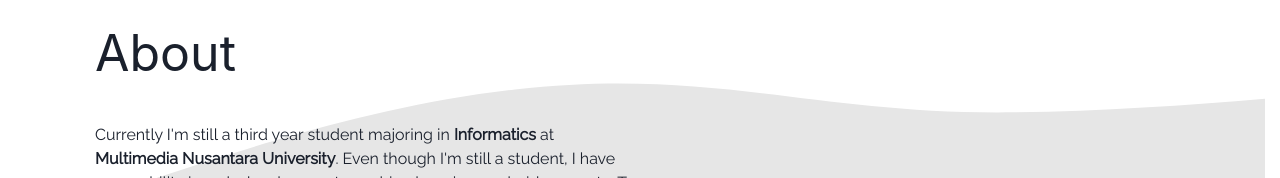
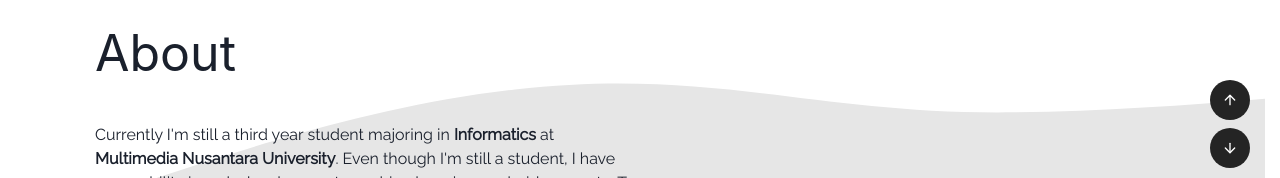
Before and after one commit to najimRizky/personal_site_nazky_r, a React (Create React App) app: page / in a window 1280 px wide. Shown: the part 622-800 px from the top of the page. Built offline with nearby package versions, Linux system fonts and the light colour scheme.

Commit message:
add upDownNav layout only

```diff
--- a/src/App.css
+++ b/src/App.css
@@ -12,8 +12,8 @@
   background-color: brown;
 }
 
-.btnSocial{
-  /* background-image: linear-gradient(to left, #000000, #000000, #000000,#000000,#000000,#000000,#ff00d4, #7407f1, #196ad4) !important; */
+/* .btnSocial{
+  background-image: linear-gradient(to left, #000000, #000000, #000000,#000000,#000000,#000000,#ff00d4, #7407f1, #196ad4) !important;
   background-image:linear-gradient(to left, #000000, #000000, #000000);
   background-size: 200%;
   background-position: left;
@@ -21,9 +21,9 @@
 }
 
 .btnSocial:hover{
-  /* background-position: right; */
+  background-position: right;
   background-image: linear-gradient(to left, #000000, #000000, #000000,#000000,#000000,#000000,#ff00d4, #7407f1, #196ad4) !important;
-}
+} */
 
 .navBar{
   position:fixed;
@@ -39,3 +39,15 @@
 *:focus{
   box-shadow: none !important;
 }
+
+.upDownNav{
+  padding: 10px;
+  position: fixed;
+  z-index: 10;
+  bottom: 0;
+  right: 0;
+}
+
+.upDownBtn:active{
+  color: black !important;
+}
--- a/src/App.js
+++ b/src/App.js
@@ -3,6 +3,7 @@ import Home from './pages/Home';
 import Navbar from './components/Navbar';
 import { ChakraProvider } from "@chakra-ui/react"
 import React from 'react'
+import UpDownNav from './components/UpDownNav';
 // import { Box, Center, Heading } from '@chakra-ui/layout';
 // import { motion } from 'framer-motion';
 
@@ -41,6 +42,7 @@ function App() {
       </MotionBox> */}
       <div className="App">
         <Navbar />
+        <UpDownNav/>
         <div className="App_Content">
           <Home />
         </div>
--- /dev/null
+++ b/src/components/UpDownNav.js
@@ -0,0 +1,62 @@
+import { IconButton } from "@chakra-ui/button";
+import { Box, VStack } from "@chakra-ui/layout";
+import { FiArrowDown, FiArrowUp } from "react-icons/fi";
+
+const Attribute = {
+    bgGradient: "linear(to-l, #242424, #242424, #242424,  #7407f1, #196ad4)",
+    transition: "0.4s",
+    bgSize: "350%",
+    bgPosition: "right",
+    _hover: {
+        bgPosition: "left",
+    },
+    fontSize: "md",
+    size: "md",
+    color: "#ffffff",
+    isRound: true,
+    _active: { color: "white" }
+}
+
+const executeScroll = () => {
+    const yOffset = -70;
+    const myRef = document.getElementById("home");
+    const y = myRef.getBoundingClientRect().top + window.pageYOffset + yOffset;
+    window.scrollTo({ top: y, behavior: 'smooth' });
+    // myRef.scrollIntoView({ block: "start",behavior: "smooth" });
+
+}
+
+// function isInViewport(el) {
+//     console.log(el);
+//     const rect = el.getBoundingClientRect();
+//     return (
+//         rect.top >= 0 &&
+//         rect.left >= 0 &&
+//         rect.bottom <= (window.innerHeight || document.documentElement.clientHeight) &&
+//         rect.right <= (window.innerWidth || document.documentElement.clientWidth)
+//     );
+// }
+
+
+// const box = document.getElementById("#skills");
+
+// document.addEventListener('scroll', function () {
+//     if (isInViewport(box)) {
+//         console.log("Skill");
+//     }
+// }, {
+//     passive: true
+// });
+
+const UpDownNav = () => {
+    return (
+        <Box className="upDownNav" w="100px">
+            <VStack>
+                <IconButton className="upDownBtn" onClick={() => executeScroll()} {...Attribute} icon={< FiArrowUp />}  ></IconButton>
+                <IconButton className="upDownBtn" onClick={() => executeScroll()} {...Attribute} icon={< FiArrowDown />}  ></IconButton>
+            </VStack>
+        </Box>
+    );
+}
+
+export default UpDownNav;
```
